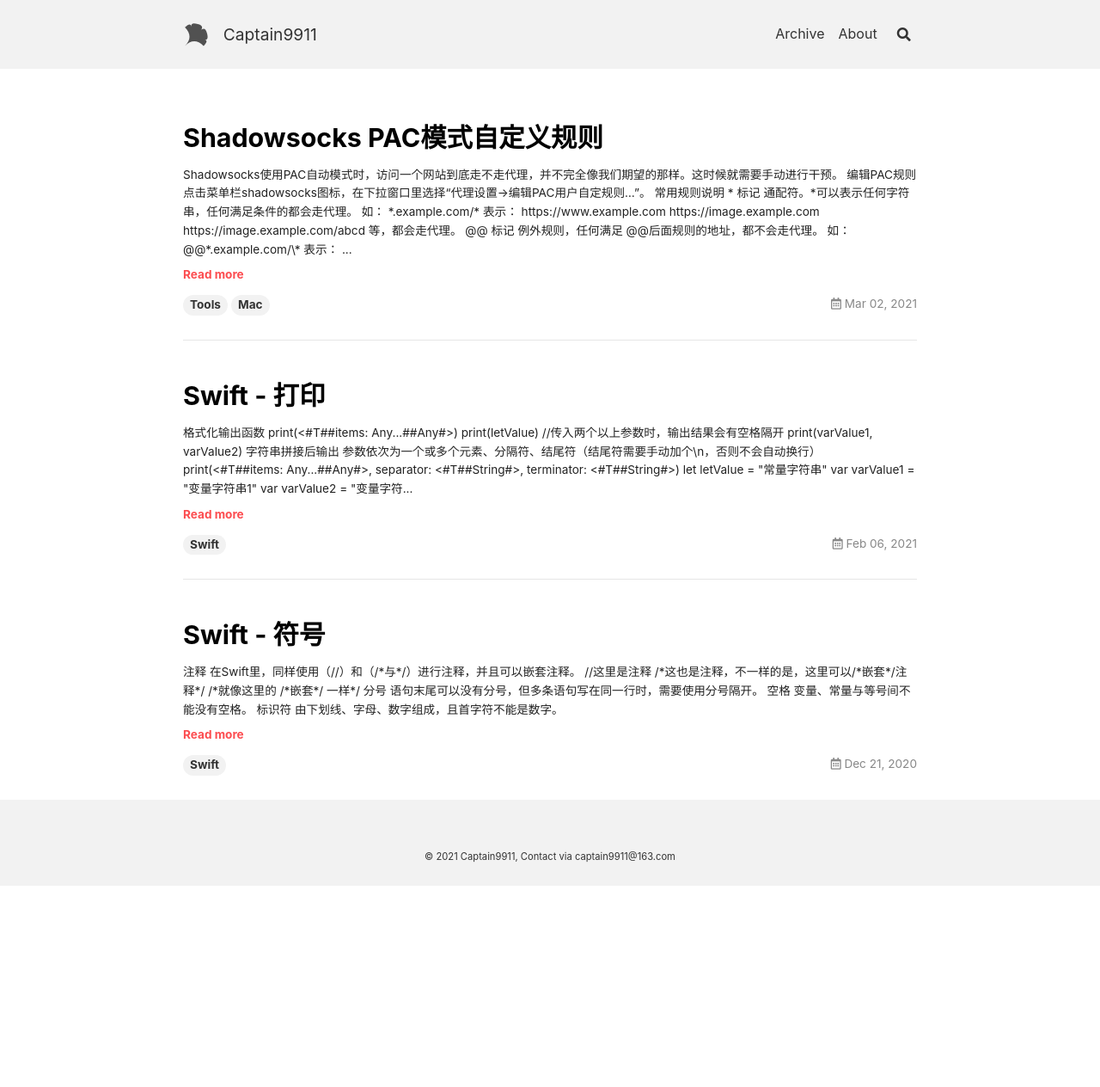
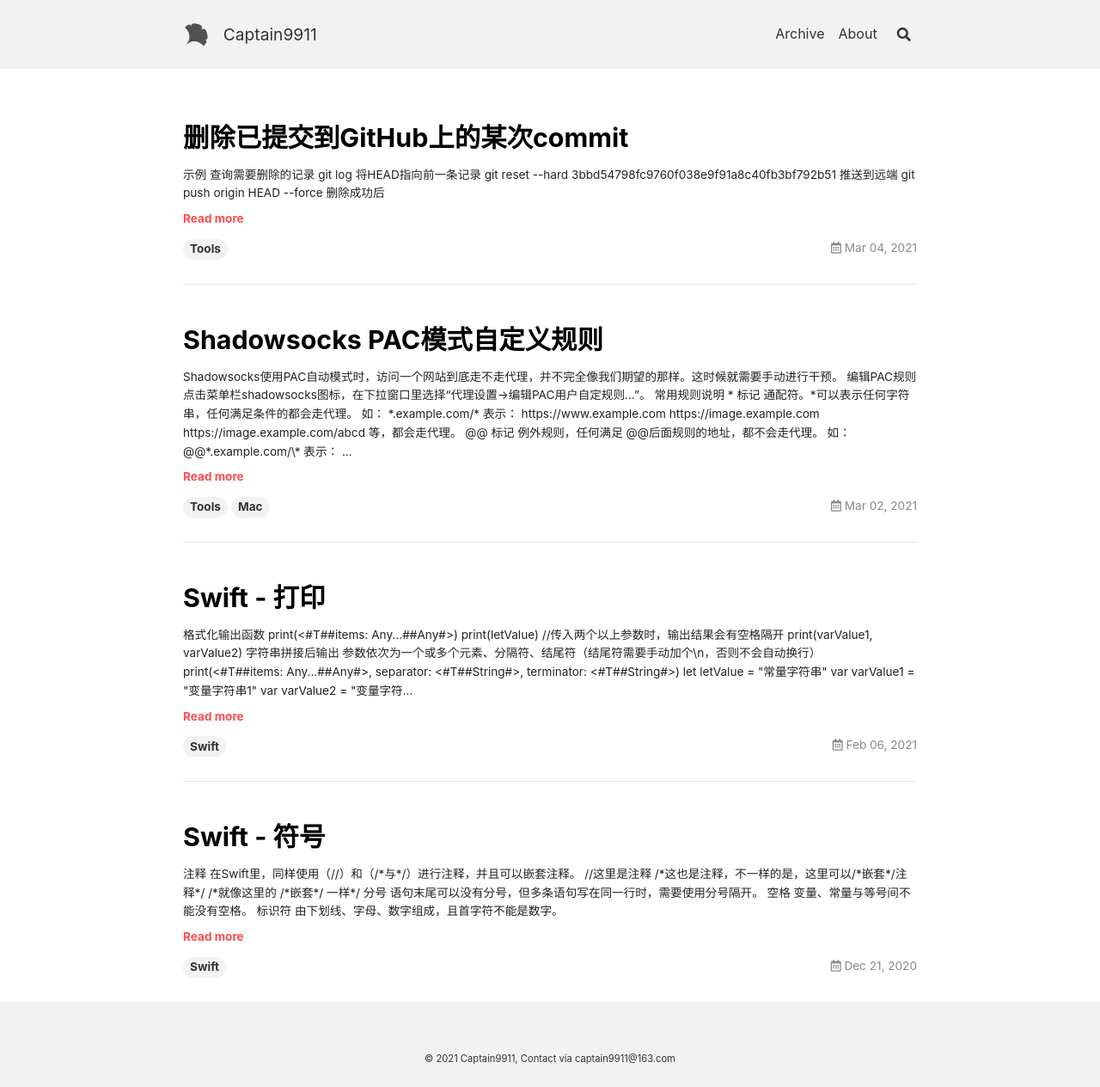
Before and after one commit to captain9911/blog, a Jekyll site: the page built from index.html, in a window 1280 px wide. Shown: the whole page at 86% size. Built offline with Jekyll 4.4.1, drawn with Linux system fonts in a browser that asks for light colours; nearby versions of some CDN libraries; the list of posts is cut into pages by our own code; before the commit the page ends 1030 px from its top, so only the background shows below that.

Commit message:
github 删除 commit

````diff
--- /dev/null
+++ b/_posts/2021-03-04-github-reset-commit.md
@@ -0,0 +1,32 @@
+---
+title: 删除已提交到GitHub上的某次commit
+tags: Tools
+---
+
+#### 示例
+<img src="https://image.oldboard.cn/blog/WX20210304-105659.png">
+
+#### 查询需要删除的记录
+
+```
+git log
+```
+
+<img src="https://image.oldboard.cn/blog/WX20210304-111628.png" width="600">
+
+#### 将HEAD指向前一条记录
+
+<img src="https://image.oldboard.cn/blog/WX20210304-111921.png" width="600">
+
+```
+git reset --hard 3bbd54798fc9760f038e9f91a8c40fb3bf792b51
+```
+
+#### 推送到远端
+
+```
+git push origin HEAD --force
+```
+
+#### 删除成功后
+<img src="https://image.oldboard.cn/blog/WX20210304-112316.png">
````
Also changed, not shown: _posts/2021-03-02-shadowsocks自定义规则.md (+2 -2 lines).
